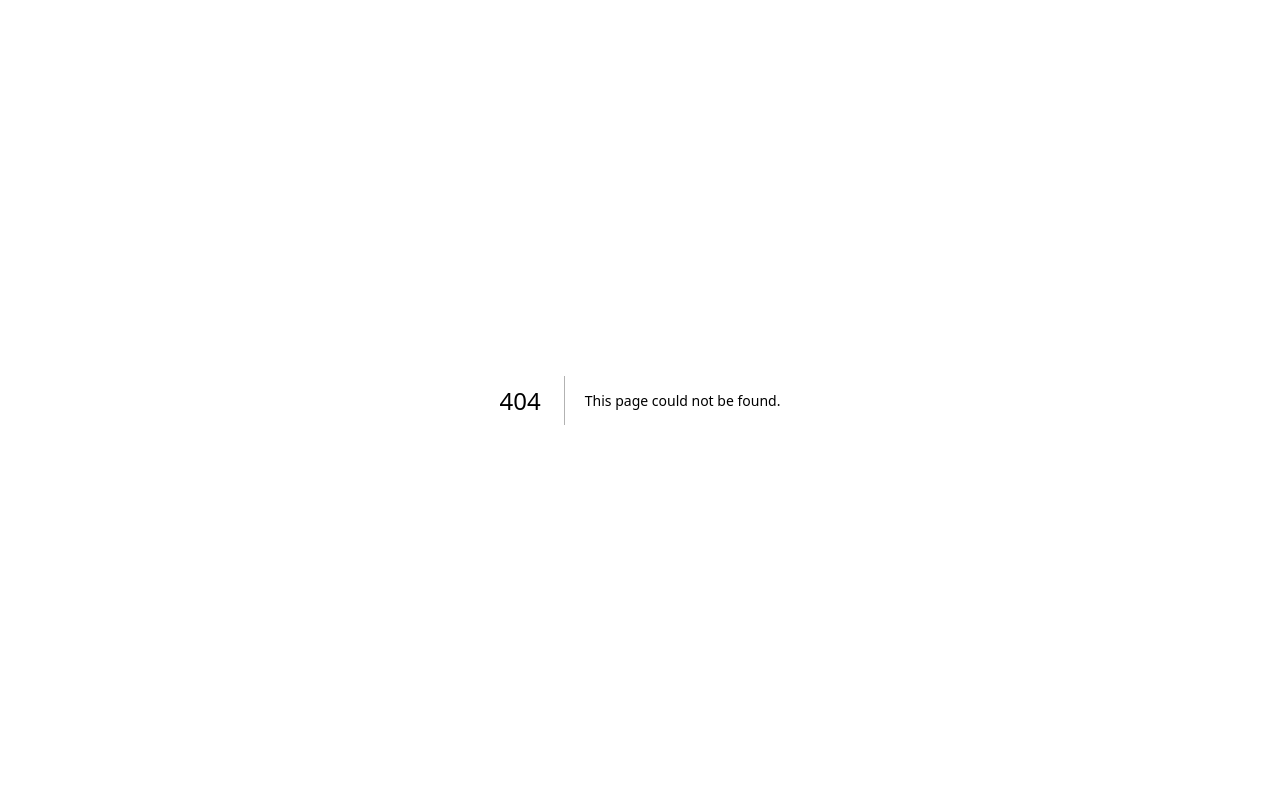
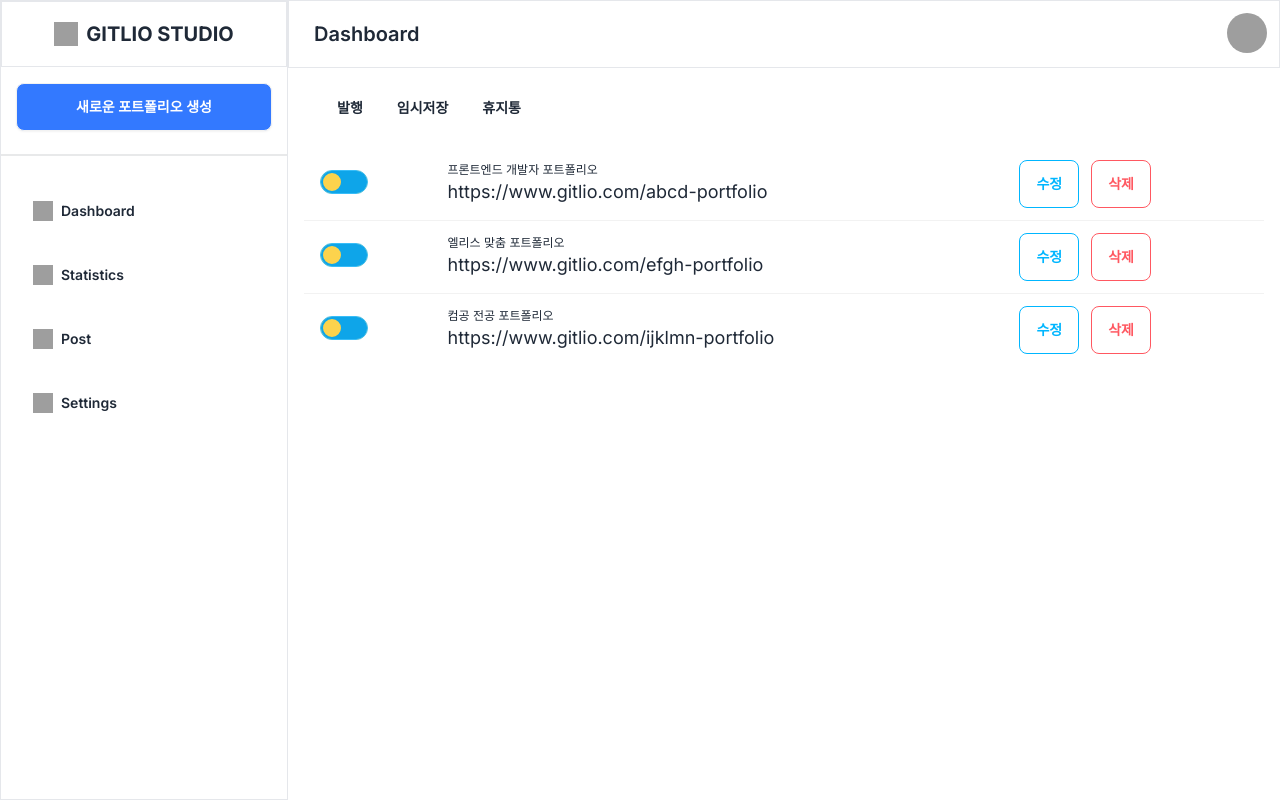
Before and after one commit to TU-GitLio/frontend, a Next.js app in the folder gitlio/: page /studio/posts/trash in a window 1280 px wide. Before the commit this address had no page. Built offline with nearby package versions, Linux system fonts and the light colour scheme; grey boxes are pictures that could not be loaded.

Commit message:
feat: post 페이지 생성

```diff
--- a/gitlio/app/(edit)/studio/dashboard/page.tsx
+++ b/gitlio/app/(edit)/studio/dashboard/page.tsx
@@ -8,7 +8,7 @@ export default function DashboardPage() {
 
       <div className="flex flex-col flex-1">
         <Navbar />
-        <main className="flex-1 p-4">메인 컨텐츠 영역</main>
+        <div className="flex-1 p-4">메인 컨텐츠 영역</div>
       </div>
     </div>
   );
--- a/gitlio/app/(edit)/studio/post/page.tsx
+++ /dev/null
@@ -1,15 +0,0 @@
-import Navbar from "../../../../components/Studio/StdNavbar";
-import Sidebar from "../../../../components/Studio/StdSidebar";
-
-export default function PostPage() {
-  return (
-    <div className="flex min-h-screen w-full">
-      <Sidebar />
-
-      <div className="flex flex-col flex-1">
-        <Navbar />
-        <main className="flex-1 p-4">메인 컨텐츠 영역</main>
-      </div>
-    </div>
-  );
-}
--- /dev/null
+++ b/gitlio/app/(edit)/studio/posts/drafts/page.tsx
@@ -0,0 +1,20 @@
+import Navbar from "../../../../../components/Studio/StdNavbar";
+import Sidebar from "../../../../../components/Studio/StdSidebar";
+import PostList from "../../../../../components/Studio/PostList";
+import PostMenu from "../../../../../components/Studio/PostMenu";
+
+export default function PostPage() {
+  return (
+    <div className="flex min-h-screen w-full">
+      <Sidebar />
+
+      <div className="flex flex-col flex-1">
+        <Navbar />
+        <PostMenu />
+        <div className="flex-1 p-4">
+          <PostList />
+        </div>
+      </div>
+    </div>
+  );
+}
--- /dev/null
+++ b/gitlio/app/(edit)/studio/posts/published/page.tsx
@@ -0,0 +1,20 @@
+import Navbar from "../../../../../components/Studio/StdNavbar";
+import Sidebar from "../../../../../components/Studio/StdSidebar";
+import PostList from "../../../../../components/Studio/PostList";
+import PostMenu from "../../../../../components/Studio/PostMenu";
+
+export default function PostPage() {
+  return (
+    <div className="flex min-h-screen w-full">
+      <Sidebar />
+
+      <div className="flex flex-col flex-1">
+        <Navbar />
+        <PostMenu />
+        <div className="flex-1 p-4">
+          <PostList />
+        </div>
+      </div>
+    </div>
+  );
+}
--- /dev/null
+++ b/gitlio/app/(edit)/studio/posts/trash/page.tsx
@@ -0,0 +1,20 @@
+import Navbar from "../../../../../components/Studio/StdNavbar";
+import Sidebar from "../../../../../components/Studio/StdSidebar";
+import PostList from "../../../../../components/Studio/PostList";
+import PostMenu from "../../../../../components/Studio/PostMenu";
+
+export default function PostPage() {
+  return (
+    <div className="flex min-h-screen w-full">
+      <Sidebar />
+
+      <div className="flex flex-col flex-1">
+        <Navbar />
+        <PostMenu />
+        <div className="flex-1 p-4">
+          <PostList />
+        </div>
+      </div>
+    </div>
+  );
+}
--- /dev/null
+++ b/gitlio/components/Studio/PostList.tsx
@@ -0,0 +1,78 @@
+import React from "react";
+
+function PostList() {
+  return (
+    <>
+      <div className="overflow-x-auto">
+        <table className="table">
+          <tbody>
+            {/* row 1 */}
+            <tr className="hover">
+              <th>
+                <input
+                  type="checkbox"
+                  value="synthwave"
+                  className="toggle theme-controller bg-amber-300 border-sky-400 [--tglbg:theme(colors.sky.500)] checked:bg-blue-300 checked:border-blue-800 checked:[--tglbg:theme(colors.blue.900)] row-start-1 col-start-1 col-span-2"
+                />
+              </th>
+              <td>
+                <div className="text-xs">프론트엔드 개발자 포트폴리오</div>
+                <div className="text-lg">
+                  https://www.gitlio.com/abcd-portfolio
+                </div>
+              </td>
+              <td>
+                <button className="btn btn-outline btn-info mr-3">수정</button>
+                <button className="btn btn-outline btn-error">삭제</button>
+              </td>
+            </tr>
+            {/* row 2 */}
+            <tr className="hover">
+              <th>
+                {" "}
+                <input
+                  type="checkbox"
+                  value="synthwave"
+                  className="toggle theme-controller bg-amber-300 border-sky-400 [--tglbg:theme(colors.sky.500)] checked:bg-blue-300 checked:border-blue-800 checked:[--tglbg:theme(colors.blue.900)] row-start-1 col-start-1 col-span-2"
+                />
+              </th>
+              <td>
+                <div className="text-xs">엘리스 맞춤 포트폴리오</div>
+                <div className="text-lg">
+                  https://www.gitlio.com/efgh-portfolio
+                </div>
+              </td>
+              <td>
+                <button className="btn btn-outline btn-info mr-3">수정</button>
+                <button className="btn btn-outline btn-error">삭제</button>
+              </td>
+            </tr>
+            {/* row 3 */}
+            <tr className="hover">
+              <th>
+                {" "}
+                <input
+                  type="checkbox"
+                  value="synthwave"
+                  className="toggle theme-controller bg-amber-300 border-sky-400 [--tglbg:theme(colors.sky.500)] checked:bg-blue-300 checked:border-blue-800 checked:[--tglbg:theme(colors.blue.900)] row-start-1 col-start-1 col-span-2"
+                />
+              </th>
+              <td>
+                <div className="text-xs">컴공 전공 포트폴리오</div>
+                <div className="text-lg">
+                  https://www.gitlio.com/ijklmn-portfolio
+                </div>
+              </td>
+              <td>
+                <button className="btn btn-outline btn-info mr-3">수정</button>
+                <button className="btn btn-outline btn-error">삭제</button>
+              </td>
+            </tr>
+          </tbody>
+        </table>
+      </div>
+    </>
+  );
+}
+
+export default PostList;
--- /dev/null
+++ b/gitlio/components/Studio/PostMenu.tsx
@@ -0,0 +1,17 @@
+import Link from "next/link";
+
+export default function PostMenu() {
+  return (
+    <div className="ml-8 mt-4">
+      <Link href="published" legacyBehavior>
+        <a className="btn btn-ghost ">발행</a>
+      </Link>
+      <Link href="drafts" legacyBehavior>
+        <a className="btn btn-ghost ">임시저장</a>
+      </Link>
+      <Link href="trash" legacyBehavior>
+        <a className="btn btn-ghost ">휴지통</a>
+      </Link>
+    </div>
+  );
+}
--- a/gitlio/components/Studio/StdNavbar.tsx
+++ b/gitlio/components/Studio/StdNavbar.tsx
@@ -1,6 +1,5 @@
 export default function StdNavbar() {
   return (
-    <>
     <div className="navbar  border border-gray-200">
       <div className="flex-1">
         <a className="btn btn-ghost text-xl">Dashboard</a>
@@ -39,6 +38,5 @@ export default function StdNavbar() {
         </div>
       </div>
     </div>
-    </>
   );
 }
--- a/gitlio/components/Studio/StdSidebar.tsx
+++ b/gitlio/components/Studio/StdSidebar.tsx
@@ -4,7 +4,14 @@ export default function StdSidebar() {
   return (
     <div className="h-full w-72 border border-gray-200">
       <div className="flex h-[4.15rem] items-center justify-center w-full border border-gray-200">
-        <div className="text-center text-xl font-bold">GITLIO STUDIO</div>
+        <div className="flex items-center justify-center gap-2 text-xl font-bold text-center">
+          <img
+            alt="gitlio studio logo"
+            src="https://i.ibb.co/W2f1nPj/Group-70.png"
+            className="w-6 h-6"
+          />
+          GITLIO STUDIO
+        </div>
       </div>
       <div className="mt-4 flex flex-col items-center">
         <div className="flex justify-center">
@@ -15,7 +22,7 @@ export default function StdSidebar() {
         <div className="divider w-full"></div>
 
         <Link href="/studio/dashboard" legacyBehavior>
-          <a className="btn btn-wide my-2 flex items-center gap-2">
+          <a className="btn btn-wide btn-ghost my-2 flex items-center gap-2 justify-start">
             <img
               alt="dashboard icon"
               src="https://i.ibb.co/9pFZbXH/free-icon-dashboard-interface-5880909-2.png"
@@ -26,7 +33,7 @@ export default function StdSidebar() {
         </Link>
 
         <Link href="/studio/statistics" legacyBehavior>
-          <a className="btn btn-wide my-2 flex items-center gap-2">
+          <a className="btn btn-wide btn-ghost my-2 flex items-center gap-2 justify-start">
             <img
               alt="statistics icon"
               src="https://i.ibb.co/rpXQrch/free-icon-statistics-8468307-1.png"
@@ -36,8 +43,8 @@ export default function StdSidebar() {
           </a>
         </Link>
 
-        <Link href="/studio/post" legacyBehavior>
-          <a className="btn btn-wide my-2 flex items-center gap-2">
+        <Link href="/studio/posts/published" legacyBehavior>
+          <a className="btn btn-wide btn-ghost my-2 flex items-center gap-2 justify-start">
             <img
               alt="post icon"
               src="https://i.ibb.co/PQXmH2r/free-icon-list-1629421-2.png"
@@ -48,7 +55,7 @@ export default function StdSidebar() {
         </Link>
 
         <Link href="/studio/settings" legacyBehavior>
-          <a className="btn btn-wide my-2 flex items-center gap-2">
+          <a className="btn btn-wide btn-ghost my-2 flex items-center gap-2 justify-start">
             <img
               alt="settings icon"
               src="https://i.ibb.co/qy7PsV5/Icon.png"
```
Lines whose indentation alone changed are shown as unchanged.
